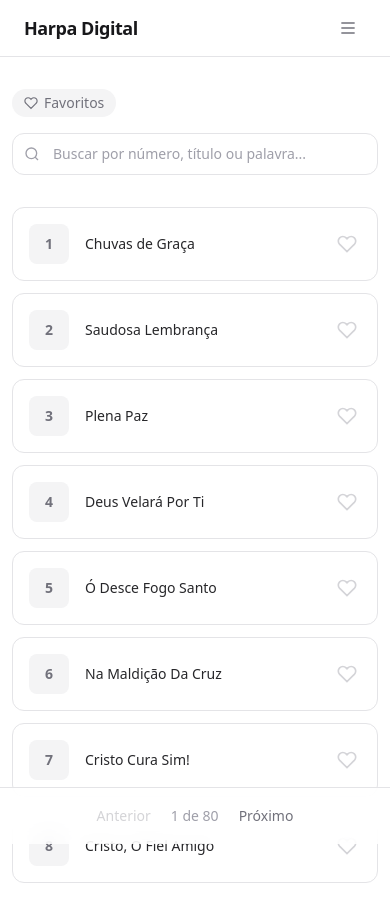
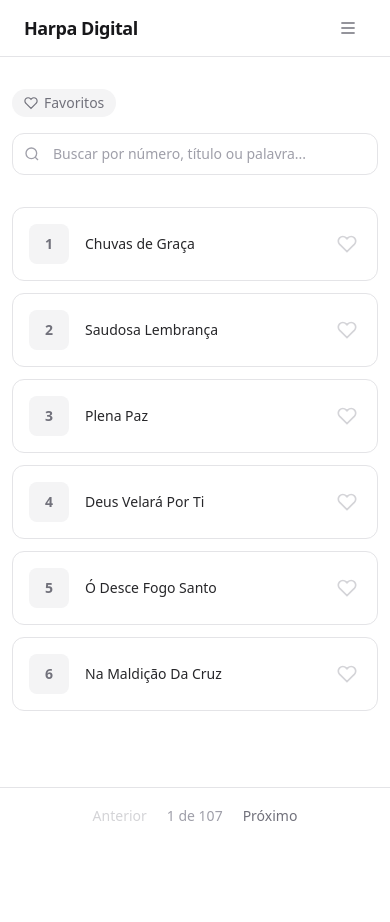
Before and after one commit to wellingtonholandalindao00/harpa-digital, a Next.js app: page / in a window 390 px wide. Shown: the top 922 px of the page. After the commit the page ends 844 px from the top, so only its background shows below. Built offline with nearby package versions, Linux system fonts and the light colour scheme.

Commit message:
fix: remove scroll extra no mobile e reduz itens por pagina para 6

```diff
--- a/src/app/page.js
+++ b/src/app/page.js
@@ -39,7 +39,7 @@ export default function Home() {
   }, [])
 
   return (
-    <div className="mx-auto max-w-6xl px-3 sm:px-12 py-8 pb-20">
+    <div className="mx-auto max-w-6xl px-3 sm:px-12 pt-8">
       <div className="mb-8 flex flex-col gap-4 sm:flex-row sm:items-center sm:justify-between">
         <div className="flex items-center gap-3">
           <button
--- a/src/lib/hinos.js
+++ b/src/lib/hinos.js
@@ -64,7 +64,7 @@ export function buscarHinos(query) {
   })
 }
 
-export function paginar(hinos, pagina = 1, porPagina = 8) {
+export function paginar(hinos, pagina = 1, porPagina = 6) {
   const inicio = (pagina - 1) * porPagina
   return {
     itens: hinos.slice(inicio, inicio + porPagina),
```
